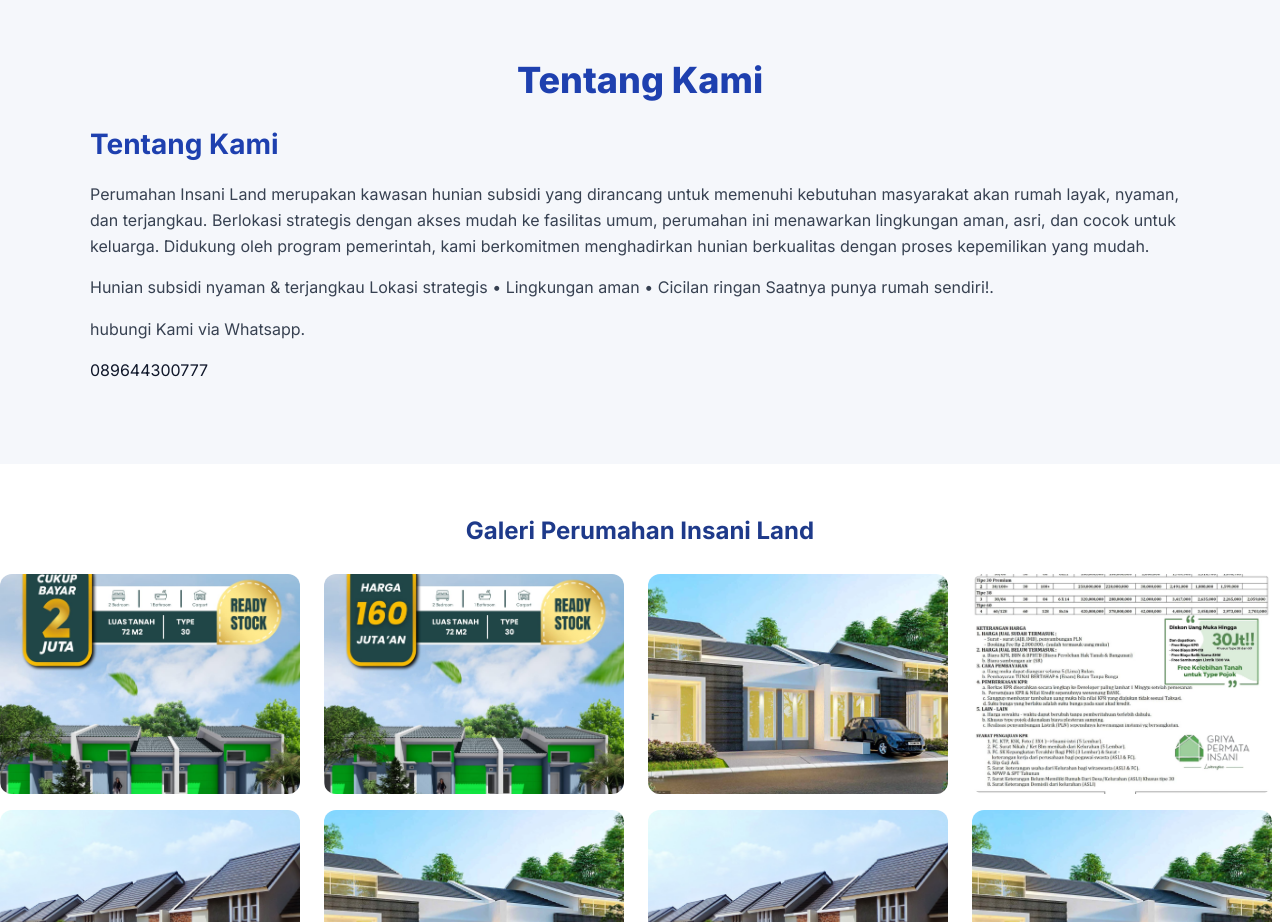
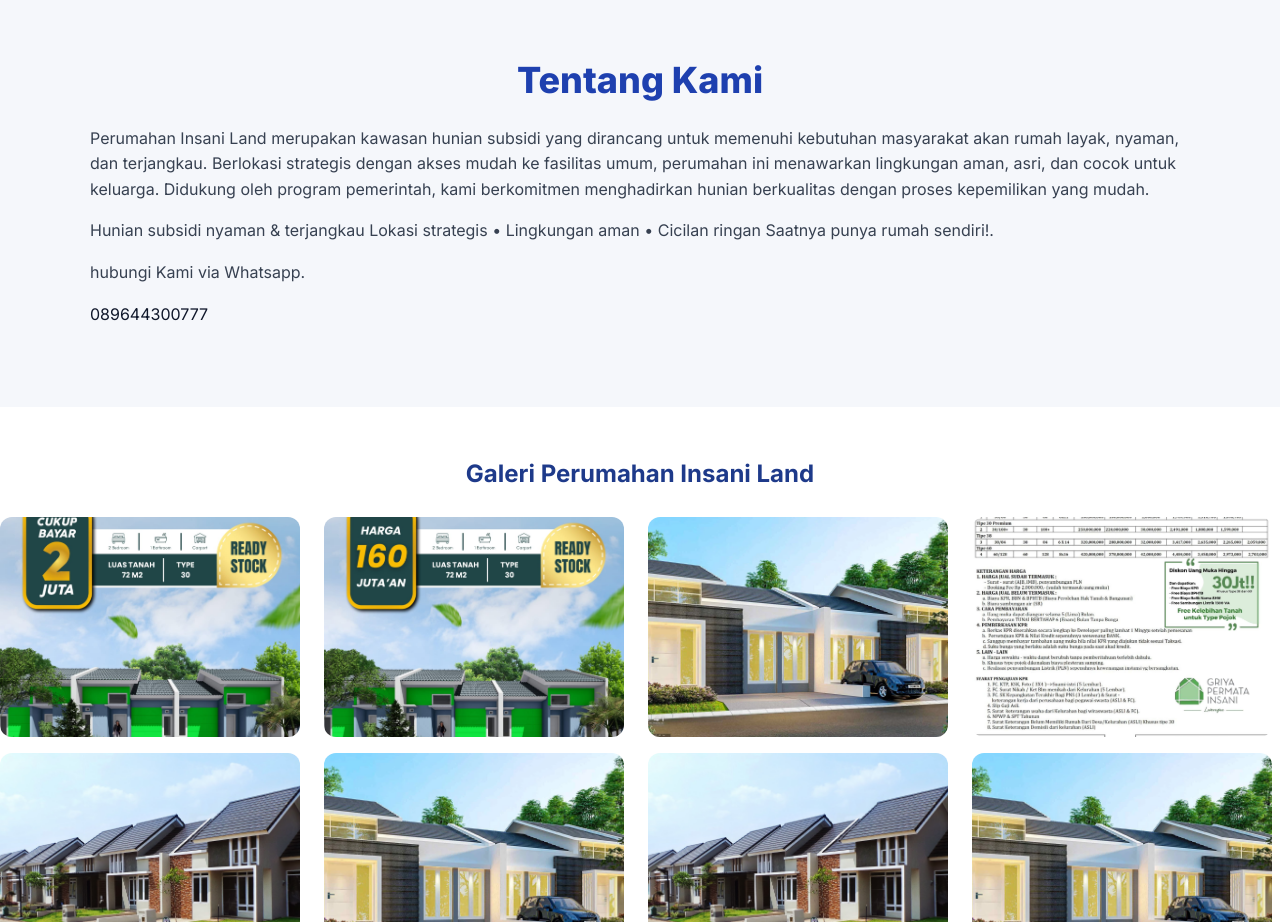
Before and after one commit to Juneaja/insaniland, a plain HTML site: page index.html in a window 1280 px wide. Shown: the part 3840-4762 px from the top of the page. Drawn offline with nearby package versions, Linux system fonts and the light colour scheme.

Commit message:
Update index.html

```diff
--- a/index.html
+++ b/index.html
@@ -190,7 +190,7 @@
 </section>
 
 
-<!-- Lokasi & Tentang Kami -->
+<!-- Tentang Kami -->
 <section id="location" class="section section-alt">
   <div class="container">
     <h2 class="section-title">Tentang Kami</h2>
@@ -198,7 +198,7 @@
 
 
       <div class="about">
-        <h3>Tentang Kami</h3>
+
         <p>Perumahan Insani Land merupakan kawasan hunian subsidi yang dirancang untuk memenuhi kebutuhan masyarakat akan rumah layak, nyaman, dan terjangkau. Berlokasi strategis dengan akses mudah ke fasilitas umum, perumahan ini menawarkan lingkungan aman, asri, dan cocok untuk keluarga. Didukung oleh program pemerintah, kami berkomitmen menghadirkan hunian berkualitas dengan proses kepemilikan yang mudah.</p>
         <p>Hunian subsidi nyaman & terjangkau
 Lokasi strategis • Lingkungan aman • Cicilan ringan
```
